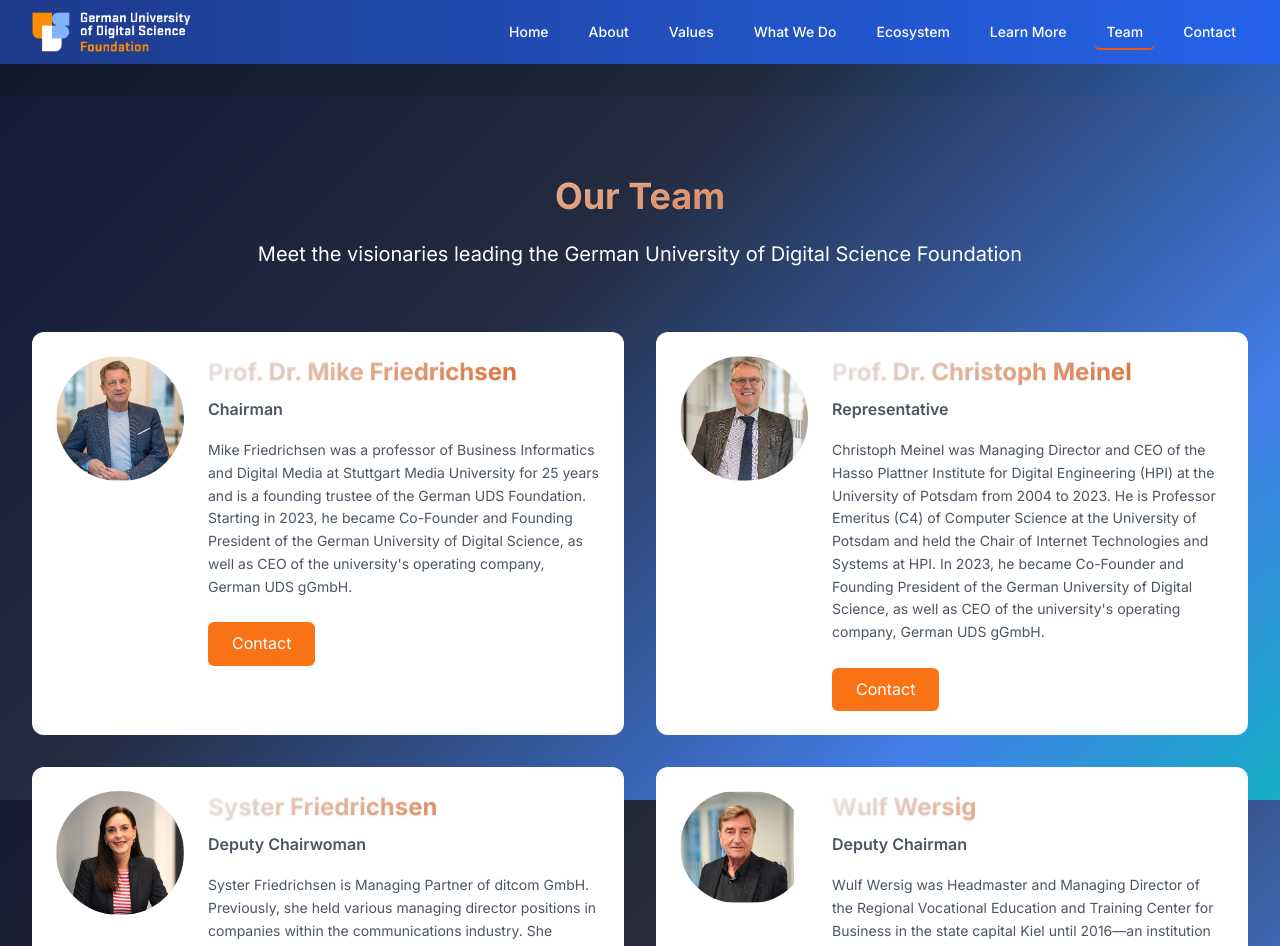
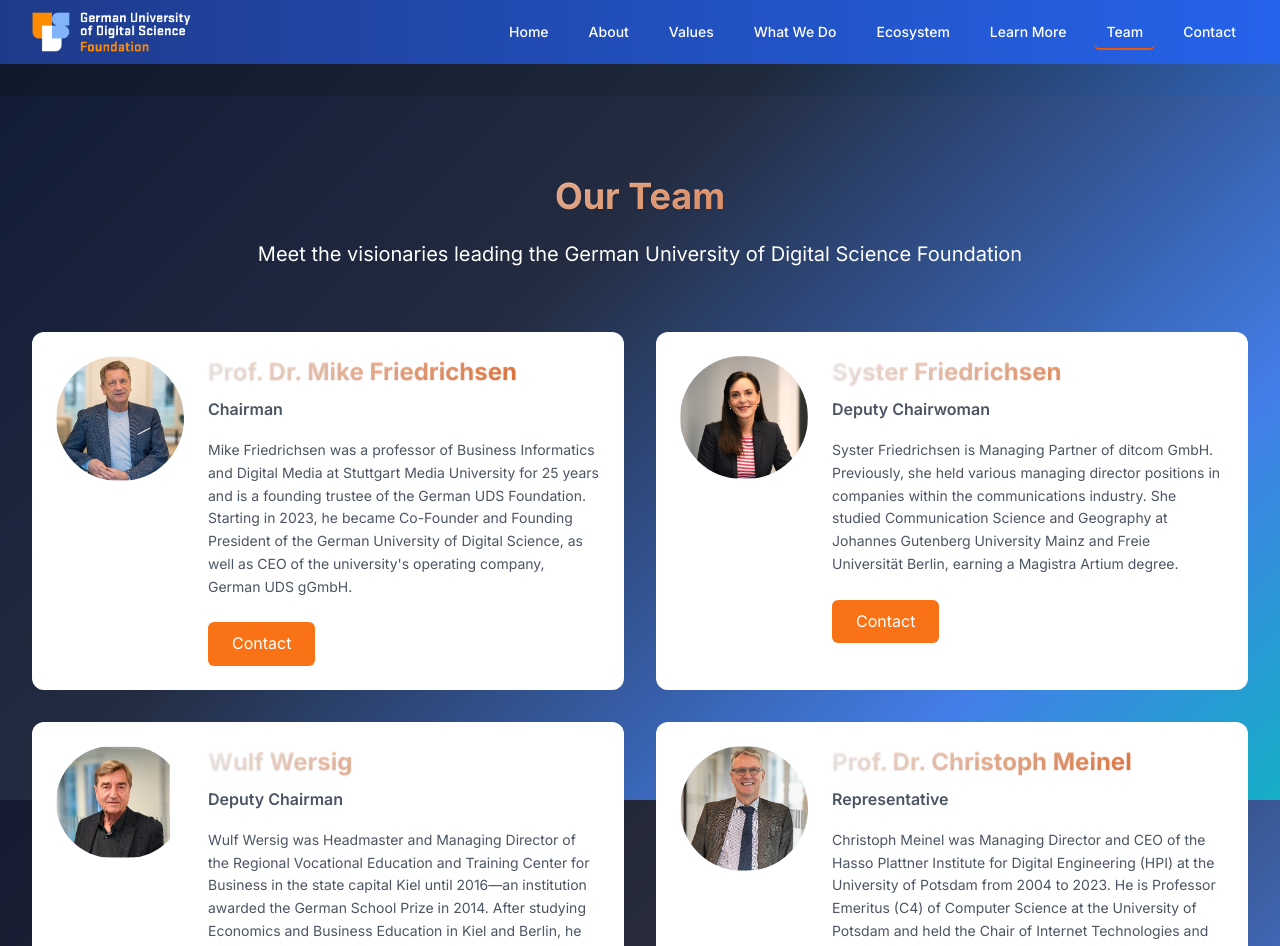
Before and after one commit to UDS-Potsdam-Innovation-Lab/foundation-website, a Next.js app: page /team in a window 1280 px wide. Shown: the top 946 px of the page. Built offline with nearby package versions, Linux system fonts and the light colour scheme.

Commit message:
team modification

```diff
--- a/app/team/page.tsx
+++ b/app/team/page.tsx
@@ -12,13 +12,6 @@
       bio: 'Mike Friedrichsen was a professor of Business Informatics and Digital Media at Stuttgart Media University for 25 years and is a founding trustee of the German UDS Foundation. Starting in 2023, he became Co-Founder and Founding President of the German University of Digital Science, as well as CEO of the university\'s operating company, German UDS gGmbH.'
     },
     {
-      name: 'Prof. Dr. Christoph Meinel',
-      title: 'Representative',
-      email: 'christoph.meinel@german-uds.de',
-      image: '/ch_m.jpg',
-      bio: 'Christoph Meinel was Managing Director and CEO of the Hasso Plattner Institute for Digital Engineering (HPI) at the University of Potsdam from 2004 to 2023. He is Professor Emeritus (C4) of Computer Science at the University of Potsdam and held the Chair of Internet Technologies and Systems at HPI. In 2023, he became Co-Founder and Founding President of the German University of Digital Science, as well as CEO of the university\'s operating company, German UDS gGmbH.'
-    },
-    {
       name: 'Syster Friedrichsen',
       title: 'Deputy Chairwoman',
       email: 'syster.friedrichsen@foundation.german-uds.de',
@@ -31,6 +24,13 @@
       email: 'wulf.wersig@foundation.german-uds.de',
       image: '/wulf_w.jpg',
       bio: 'Wulf Wersig was Headmaster and Managing Director of the Regional Vocational Education and Training Center for Business in the state capital Kiel until 2016—an institution awarded the German School Prize in 2014. After studying Economics and Business Education in Kiel and Berlin, he witnessed the digital transformation from its early days and actively implemented it in his professional environment. From 2017 to 2023, he served as Managing Director of the operating company German UDS gGmbH.'
+    },
+    {
+      name: 'Prof. Dr. Christoph Meinel',
+      title: 'Representative',
+      email: 'christoph.meinel@german-uds.de',
+      image: '/ch_m.jpg',
+      bio: 'Christoph Meinel was Managing Director and CEO of the Hasso Plattner Institute for Digital Engineering (HPI) at the University of Potsdam from 2004 to 2023. He is Professor Emeritus (C4) of Computer Science at the University of Potsdam and held the Chair of Internet Technologies and Systems at HPI. In 2023, he became Co-Founder and Founding President of the German University of Digital Science, as well as CEO of the university\'s operating company, German UDS gGmbH.'
     }
   ];
 
```
